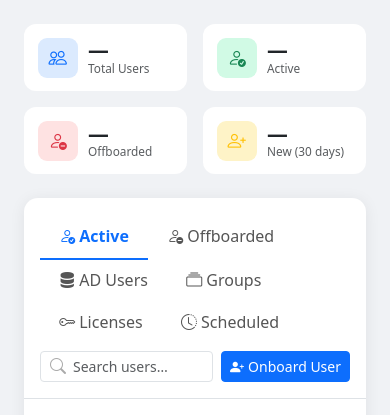
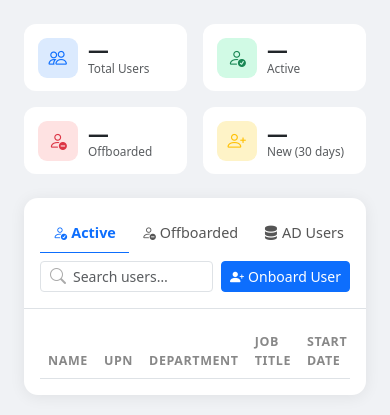
Before and after one commit to MQ-03/Usermanegement_web_app, a Flask app: template templates/index.html in a window 390 px wide. Shown: the part 87-502 px from the top of the page. Run offline with Flask 3, Linux system fonts and the light colour scheme; the template is opened without the code that fills it, so the values that code supplies are empty; a user stored in the database is signed in; parts of the project's set-up code (start-up, migrations or seed data) failed here and were passed over; some libraries are stand-ins or nearby versions.

Commit message:
Update index.html

```diff
--- a/templates/index.html
+++ b/templates/index.html
@@ -30,8 +30,22 @@
 
     .main-card { border: none; border-radius: 14px; box-shadow: 0 2px 16px rgba(0,0,0,.07); }
 
-    .nav-tabs .nav-link { color: #555; border: none; padding: .6rem 1.2rem; }
+    .nav-tabs .nav-link { color: #555; border: none; padding: .6rem 1.2rem; white-space: nowrap; }
     .nav-tabs .nav-link.active { color: var(--brand); font-weight: 600; border-bottom: 2px solid var(--brand); background: transparent; }
+    /* Phones: keep the tabs on one scrollable row instead of an uneven wrapped
+       grid, so the active underline always sits under its tab. */
+    @media (max-width: 575.98px) {
+      #mainTabs {
+        flex: 1 1 100%;
+        flex-wrap: nowrap;
+        overflow-x: auto;
+        scrollbar-width: none;
+        -webkit-overflow-scrolling: touch;
+      }
+      #mainTabs::-webkit-scrollbar { display: none; }
+      #mainTabs .nav-link { flex: 0 0 auto; padding: .5rem .8rem; font-size: .9rem; }
+      #mainTabs .nav-link i { margin-right: .25rem; }
+    }
 
     .table th { font-size: .78rem; text-transform: uppercase; letter-spacing: .6px; color: #888; font-weight: 600; border-top: none; }
     .table td { vertical-align: middle; font-size: .9rem; }
```
